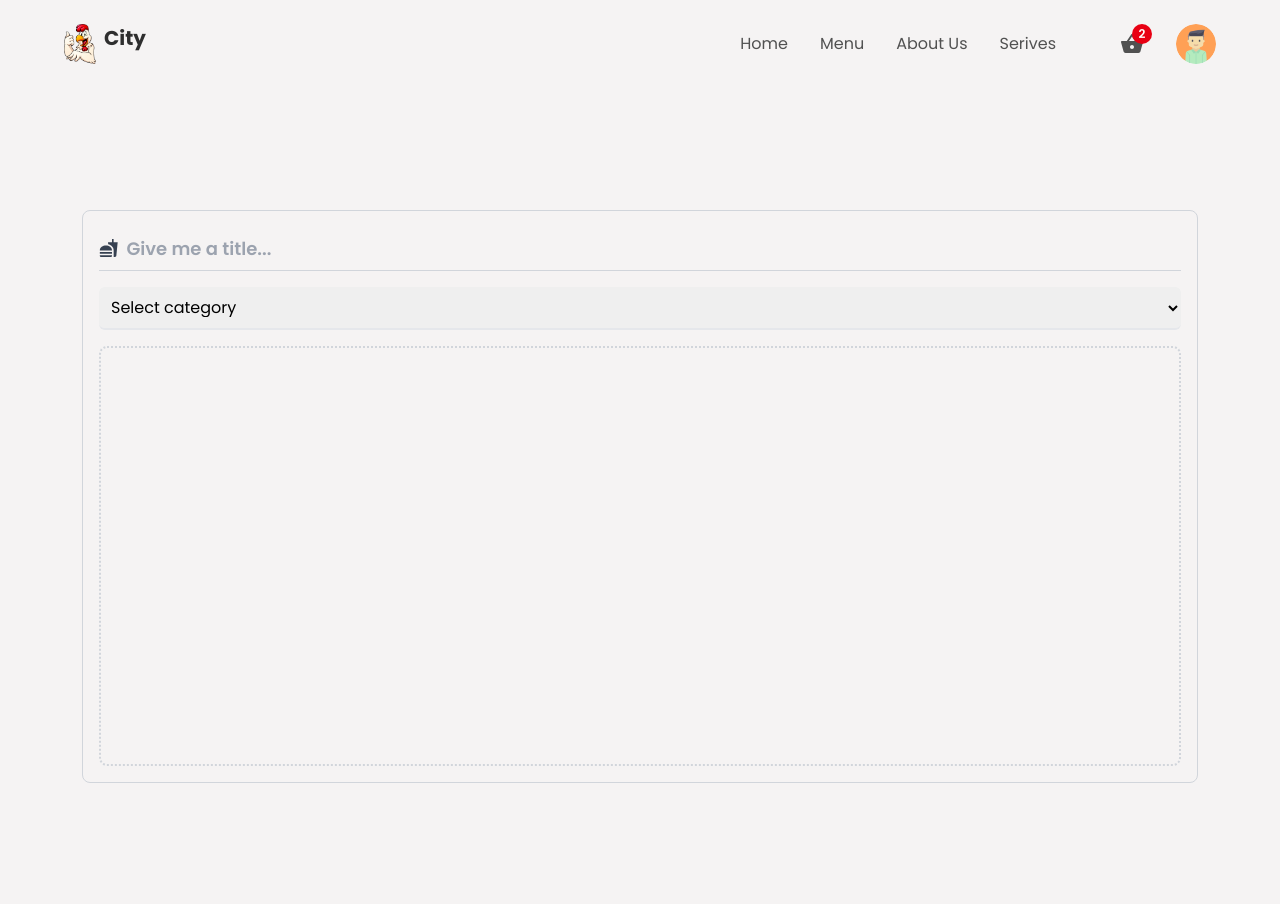
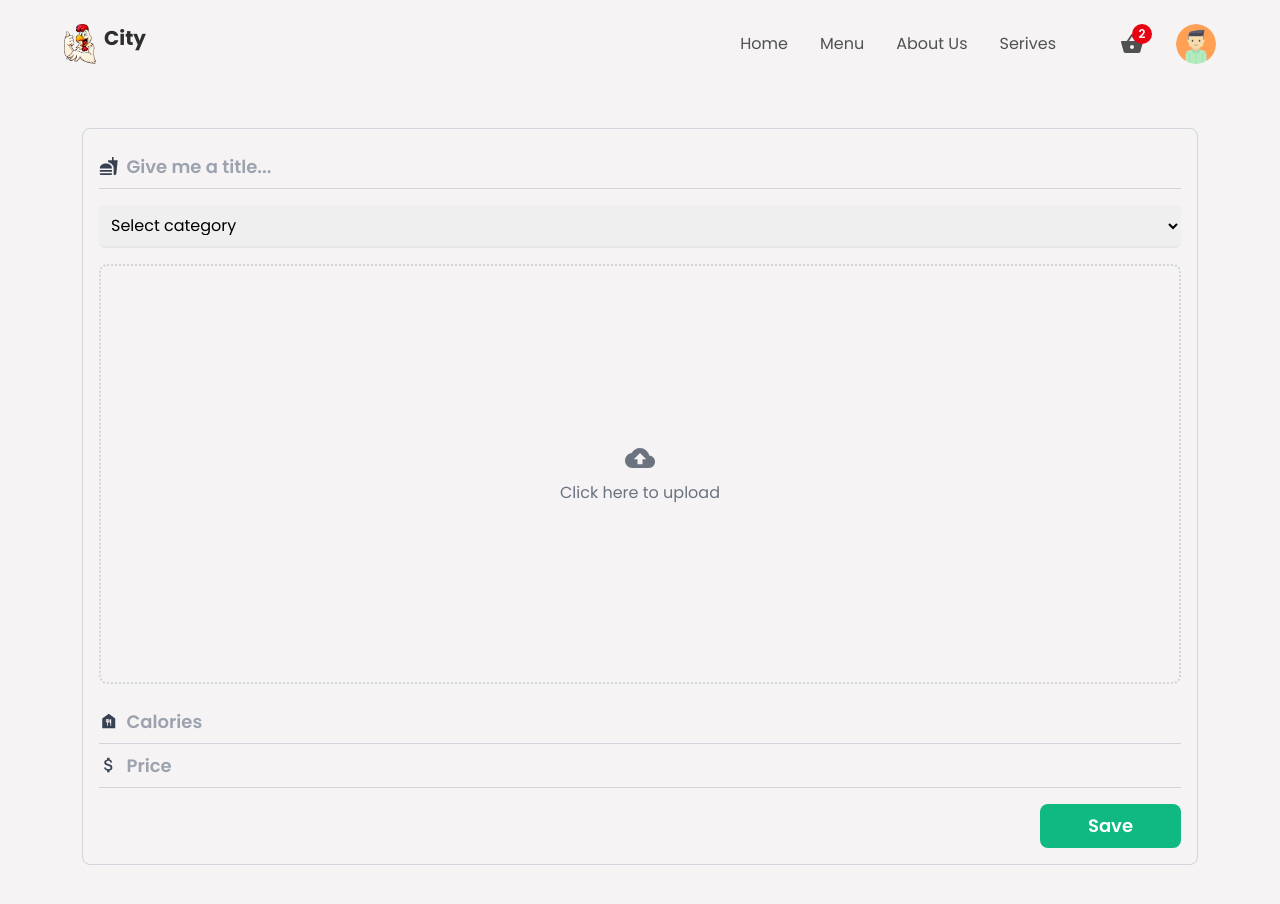
Before and after one commit to ifeday1/food-delivery-app, a React (Create React App) app: page /createItem in a window 1280 px wide. Shown: the top 904 px of the page. Built offline with nearby package versions, Linux system fonts and the light colour scheme.

Commit message:
Working on the form

```diff
--- a/src/components/CreateContainer.jsx
+++ b/src/components/CreateContainer.jsx
@@ -1,66 +1,273 @@
 import React, { useState } from 'react'
-import { motion } from 'framer-motion';
+import { motion } from 'framer-motion'
 
-import { MdFastfood } from 'react-icons/md';
-import { categories } from '../utils/data';
+import {
+  MdFastfood,
+  MdCloudUpload,
+  MdDelete,
+  MdFoodBank,
+  MdAttachMoney,
+} from 'react-icons/md'
+import { categories } from '../utils/data'
+import Loader from './Loader'
+import { storage } from '../firebase.config'
+import { deleteObject, getDownloadURL, ref, uploadBytesResumable } from 'firebase/storage'
+import { saveItem } from '../utils/firebasefunection'
 
 const CreateContainer = () => {
+  const [title, setTitle] = useState('')
+  const [calories, setCalories] = useState('')
+  const [price, setPrice] = useState('')
+  const [category, setCategory] = useState(null)
+  const [imageAsset, setImageAsset] = useState(null)
+  const [fields, setFields] = useState(false)
+  const [alertStatus, setAlertStatus] = useState('danger')
+  const [msg, setMsg] = useState(null)
+  const [isLoading, setIsLoading] = useState(false)
 
-  const [title, setTitle] =useState("");
-  const [calories, setCalories] =useState("");
-  const [price, setPrice] =useState("");
-  const [category, setCategory] =useState(null);
-  const [imageAsset, setImageAsset] =useState(null);
-  const [fields, setFields] =useState(false);
-  const [alertStatus, setAlertStatus] =useState("danger");
-  const [msg, setMsg] =useState(null);
-  const [isLoading, setIsLoading] =useState(false);
+  const uploadImage = (e) => {
+    setIsLoading(true)
+    const imageFile = e.target.files[0]
+    const storageRef = ref(storage, `Images/${Date.now()}-${imageFile.name}`);
+    const uploadTask = uploadBytesResumable(storageRef, imageFile)
 
+    uploadTask.on(
+      'state_changed',
+      (snapshot) => {
+        const uploadProgress =(snapshot.bytesTransferred/snapshot.totalBytes*100);
+      },
+      (error) => {
+        console.log(error)
+        setFields(true)
+        setMsg( " Error while uploading : Try Again 😞")
+        setAlertStatus("danger")
+        setTimeout(() =>{
+          setFields(false);
+          setIsLoading(false);
+        }, 4000)
+      },
+      () => {
+        getDownloadURL(uploadTask.snapshot.ref).then((downloadURL) =>{
+          setImageAsset(downloadURL);
+          setIsLoading(false)
+          setFields(true)
+          setMsg("Image Uploaded Sucessfully 😇 ")
+          setAlertStatus('succes')
+          setTimeout(() => {
+            setFields(false)
+          }, 4000);
+        })
+      },
+    )
+  }
+
+  const deleteImage = () => {
+    setIsLoading(true);
+    const deleteRef =ref (storage, imageAsset);
+    deleteObject(deleteRef).then(() => {
+      setImageAsset(null)
+      setIsLoading(false)
+      setFields(true)
+      setMsg("Image Deleted Sucessfully 😇 ")
+          setAlertStatus('succes')
+          setTimeout(() => {
+            setFields(false)
+          }, 4000);
+    })
+    }
+
+  const saveDetails = () => {
+    setIsLoading(true);
+    try {
+      if ( !title || !calories || !imageAsset || !price || !category) {
+        setFields(true)
+        setMsg( " Reuired fields can't be empty")
+        setAlertStatus("danger")
+        setTimeout(() =>{
+          setFields(false);
+          setIsLoading(false);
+        }, 4000)
+      }
+      else{
+        const data ={
+          id :`${Date.now()}`,
+          title : title,
+          imageURL : imageAsset,
+          category : category,
+          calories : calories,
+          qty :1,
+          price : price
+        }
+        saveItem(data)
+        setIsLoading(false)
+        clearData();
+        setFields(true)
+        setMsg("Data Uploaded Sucessfully 😇 ")
+            setAlertStatus('succes')
+            setTimeout(() => {
+              setFields(false)
+              }, 4000);
+        }
+
+      } catch (error) {
+      console.log(error)
+      setFields(true)
+      setMsg( " Error while uploading : Try Again 😞")
+      setAlertStatus("danger")
+      setTimeout(() =>{
+        setFields(false);
+        setIsLoading(false);
+      }, 4000)
+    }
+    const clearData= () =>{
+      setTitle("")
+      setImageAsset(null)
+      setCalories("")
+      setPrice("")
+      setCategory("Selct categories")
+    }
+  }
 
   return (
-    <div className='w-full min-h-screen flex items-center justify-center'>
-    <div className='w-[90%] md:w-[75] border border-gray-300 rounded-lg p-4
+    <div className="w-full min-h-screen flex items-center justify-center">
+      <div
+        className="w-[90%] md:w-[75] border border-gray-300 rounded-lg p-4
     flex flex-col items-center justify-center gap-4
-    '>
+    "
+      >
         {fields && (
           <motion.p
-      initial={{opacity:0}}
-      animate={{opacity:1}}
-      exit={{opacity:0}}
-       className={`w-full p-2 rounded-lg text-center text-lg font-semibold ${alertStatus === "danger"
-    ? "bg-red-400 text-red-800" : "bg-emerald-400 text-emerald-800"}`} >
+            initial={{ opacity: 0 }}
+            animate={{ opacity: 1 }}
+            exit={{ opacity: 0 }}
+            className={`w-full p-2 rounded-lg text-center text-lg font-semibold ${
+              alertStatus === 'danger'
+                ? 'bg-red-400 text-red-800'
+                : 'bg-emerald-400 text-emerald-800'
+            }`}
+          >
             {msg}
           </motion.p>
         )}
-      <div className='w-full py-2 border-b border-gray-300 flex items-center gap-2'>
-      <MdFastfood className=' text-xl text-gray-700' />
-      <input type='text' required value={title}
+        <div className="w-full py-2 border-b border-gray-300 flex items-center gap-2">
+          <MdFastfood className=" text-xl text-gray-700" />
+          <input
+            type="text"
+            required
+            value={title}
             onChange={(e) => setTitle(e.target.value)}
             placeholder="Give me a title..."
-      className='w-full h-full text-lg bg-transparent font-semibold
-      outline-none border-none placeholder:text-gray-400' />
+            className="w-full h-full text-lg bg-transparent font-semibold
+      outline-none border-none placeholder:text-gray-400"
+          />
         </div>
 
-      <div className='w-full'>
-      <select onChange={(e) => setCategory(e.target.value)}
+        <div className="w-full">
+          <select
+            onChange={(e) => setCategory(e.target.value)}
             className="outline-none w-full text-base border-b-2
-      border-gray-200 p-2 rounded-md cursor-pointer">
-      <option value="other" className='bg-white' >Select category</option>
-      {categories && categories.map(item =>(
+      border-gray-200 p-2 rounded-md cursor-pointer"
+          >
+            <option value="other" className="bg-white">
+              Select category
+            </option>
+            {categories &&
+              categories.map((item) => (
                 <option
                   key={item.id}
                   className="text-base border-0 outline-none capitalize bg-white text-headingColor"
-        value={item.urlParamName} >
+                  value={item.urlParamName}
+                >
                   {item.name}
                 </option>
               ))}
           </select>
         </div>
 
-      <div className='group flex justify-center items-center flex-col border-2
+        <div
+          className="group flex justify-center items-center flex-col border-2
       border-dotted border-gray-300 w-full h-255 md:h-420 cursor-pointer rounded-lg
-      '>
-
+      "
+        >
+          {isLoading ? (
+            <Loader />
+          ) : (
+            <>
+              {!imageAsset ? (
+                <>
+                  <label className="w-full h-full flex flex-col items-center justify-center cursor-pointer">
+                    <div className="w-full h-full flex flex-col items-center justify-center gap-2">
+                      <MdCloudUpload className="text-gray-500 text-3xl hover:text-gray-700" />
+                      <p className="text-gray-500 hover:text-gray-700">
+                        Click here to upload
+                      </p>
+                    </div>
+                    <input
+                      type="file"
+                      name="uploadimage"
+                      accept="image/*"
+                      onChange={uploadImage}
+                      className="w-0 h-0"
+                    />
+                  </label>
+                </>
+              ) : (
+                <>
+                  <div className="relative h-full">
+                    <img
+                      src={imageAsset}
+                      alt="uploadedImage"
+                      className="w-full h-full object-cover"
+                    />
+                    <button
+                      type="button"
+                      className="absolute bottom-3 right-3 p-3 rounded-full
+                bg-red-500 text-xl cursor-pointer outline-none hover:shadow-md duration-500
+                transition-all ease-in-out"
+                      onClick={deleteImage}
+                    >
+                      <MdDelete className="text-white" />
+                    </button>
+                  </div>
+                </>
+              )}
+            </>
+          )}
+        </div>
+        <div className=" w-full h-full flex-col md:flex-row items-center gap-3">
+          <div className="w-full py-2 border-b border-gray-300 flex items-center gap-2">
+            <MdFoodBank className=" text-xl text-gray-700" />
+            <input
+              type="text"
+              required
+              placeholder="Calories"
+              className="w-full h-full text-lg bg-transparent font-semibold
+      outline-none border-none placeholder:text-gray-400"
+            />
+          </div>
+          <div className="w-full py-2 border-b border-gray-300 flex items-center gap-2">
+            <MdAttachMoney className=" text-xl text-gray-700" />
+            <input
+              type="text"
+              required
+              value={price}
+              onChange={(e) => setPrice(e.target.value)}
+              placeholder="Price"
+              className="w-full h-full text-lg bg-transparent font-semibold
+      outline-none border-none placeholder:text-gray-400"
+            />
+          </div>
+        </div>
+        <div className="flex items-center w-full">
+          <button
+            type="button"
+            className="ml-0 md:ml-auto w-full md:w-auto
+        border-none outline-none bg-emerald-500 px-12 py-2 rounded-lg
+        text-lg text-white font-semibold"
+            onClick={saveDetails}
+          >
+            Save
+          </button>
         </div>
       </div>
     </div>
--- a/src/components/Loader.jsx
+++ b/src/components/Loader.jsx
@@ -2,7 +2,10 @@ import React from 'react'
 
 const Loader = () => {
   return (
-    <div>Loader</div>
+    <svg role="status" class="inline w-10 h-10 mr-2 text-gray-200 animate-spin dark:text-gray-600 fill-blue-600" viewBox="0 0 100 101" fill="none" xmlns="http://www.w3.org/2000/svg">
+    <path d="M100 50.5908C100 78.2051 77.6142 100.591 50 100.591C22.3858 100.591 0 78.2051 0 50.5908C0 22.9766 22.3858 0.59082 50 0.59082C77.6142 0.59082 100 22.9766 100 50.5908ZM9.08144 50.5908C9.08144 73.1895 27.4013 91.5094 50 91.5094C72.5987 91.5094 90.9186 73.1895 90.9186 50.5908C90.9186 27.9921 72.5987 9.67226 50 9.67226C27.4013 9.67226 9.08144 27.9921 9.08144 50.5908Z" fill="currentColor"/>
+    <path d="M93.9676 39.0409C96.393 38.4038 97.8624 35.9116 97.0079 33.5539C95.2932 28.8227 92.871 24.3692 89.8167 20.348C85.8452 15.1192 80.8826 10.7238 75.2124 7.41289C69.5422 4.10194 63.2754 1.94025 56.7698 1.05124C51.7666 0.367541 46.6976 0.446843 41.7345 1.27873C39.2613 1.69328 37.813 4.19778 38.4501 6.62326C39.0873 9.04874 41.5694 10.4717 44.0505 10.1071C47.8511 9.54855 51.7191 9.52689 55.5402 10.0491C60.8642 10.7766 65.9928 12.5457 70.6331 15.2552C75.2735 17.9648 79.3347 21.5619 82.5849 25.841C84.9175 28.9121 86.7997 32.2913 88.1811 35.8758C89.083 38.2158 91.5421 39.6781 93.9676 39.0409Z" fill="currentFill"/>
+</svg>
   )
 }
 
--- /dev/null
+++ b/src/utils/firebasefunection.js
@@ -0,0 +1,8 @@
+import { doc, setDoc } from 'firebase/firestore'
+import { firestore } from '../firebase.config'
+
+export const saveItem = async (data) => {
+  await setDoc(doc(firestore, 'fooditems', `${Date.now}`), data, {
+    merge: true,
+  })
+}
```
Lines whose indentation alone changed are shown as unchanged.
